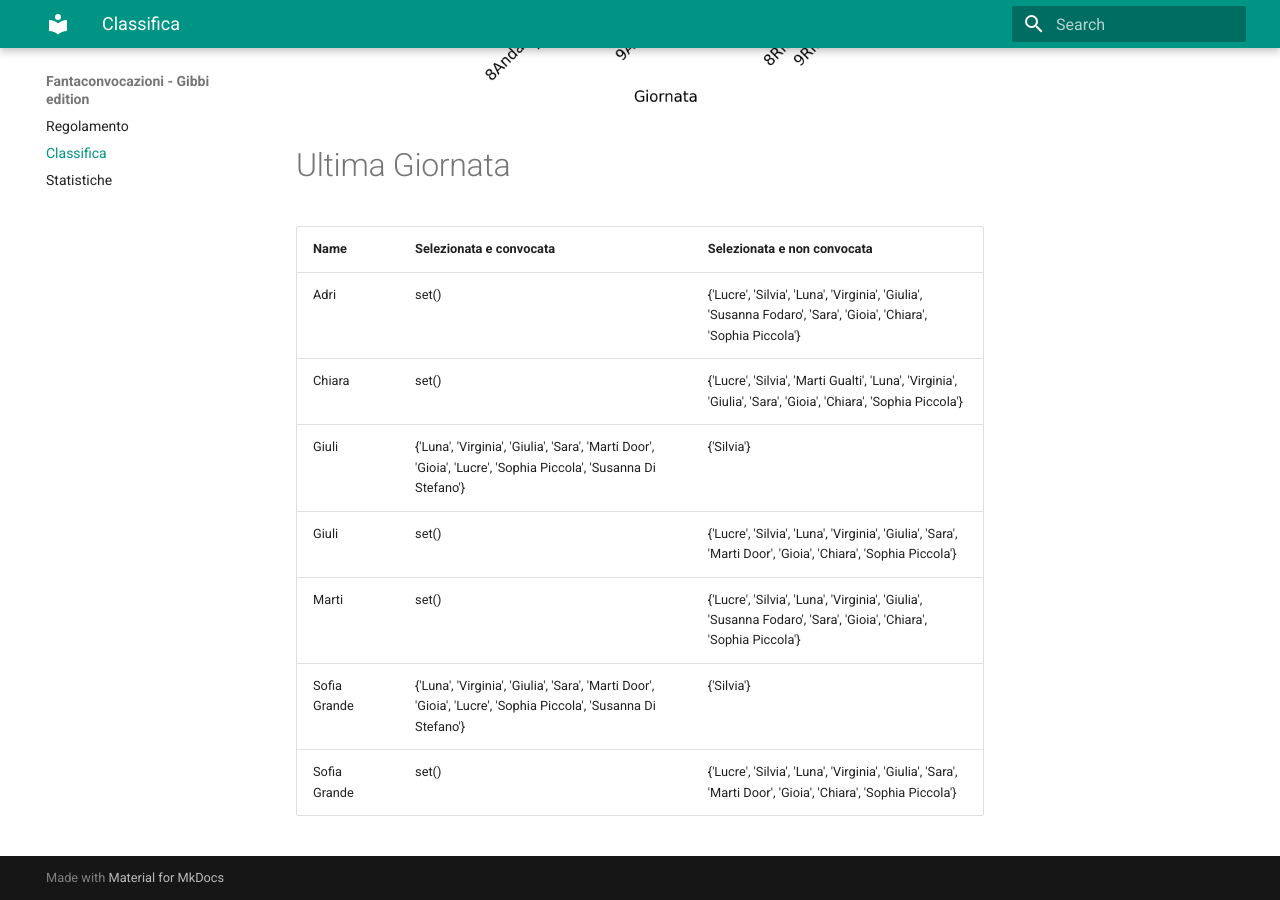
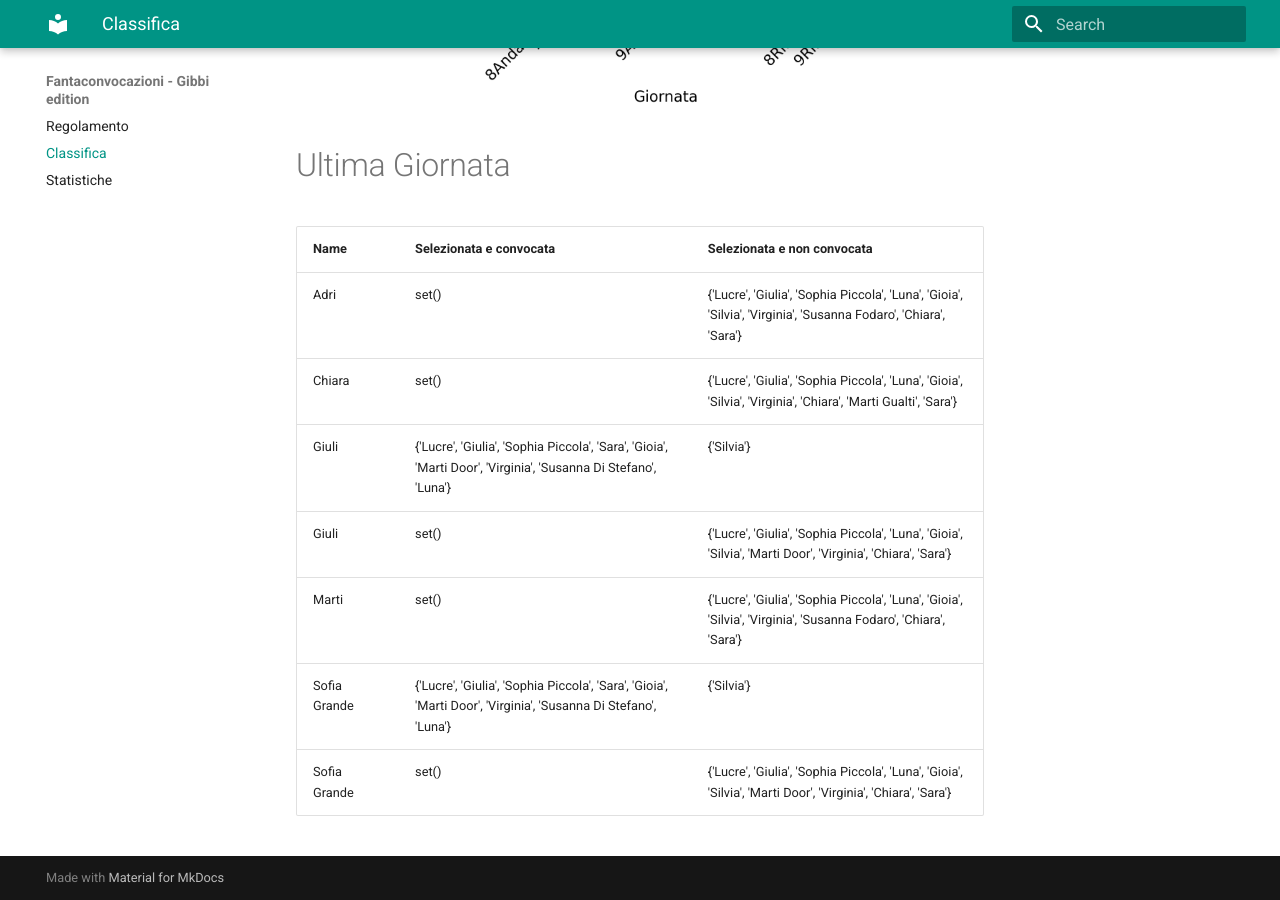
Before and after one commit to martinig94/fantagibbi, an MkDocs documentation site: the page built from docs/Classifica.md, in a window 1280 px wide and 900 px high, scrolled down 1003 px. Built offline with MkDocs 1.6.1 and Material for MkDocs 9.7.7, drawn with Linux system fonts in a browser that asks for light colours.

Commit message:
Auto-update from main.py

```diff
--- a/docs/Classifica.md
+++ b/docs/Classifica.md
@@ -18,11 +18,11 @@
 <!-- START_TABLE CORRECT -->
 | Name         | Selezionata e convocata                                                                                        | Selezionata e non convocata                                                                                      |
 |:-------------|:---------------------------------------------------------------------------------------------------------------|:-----------------------------------------------------------------------------------------------------------------|
-| Adri         | set()                                                                                                          | {'Lucre', 'Silvia', 'Luna', 'Virginia', 'Giulia', 'Susanna Fodaro', 'Sara', 'Gioia', 'Chiara', 'Sophia Piccola'} |
-| Chiara       | set()                                                                                                          | {'Lucre', 'Silvia', 'Marti Gualti', 'Luna', 'Virginia', 'Giulia', 'Sara', 'Gioia', 'Chiara', 'Sophia Piccola'}   |
-| Giuli        | {'Luna', 'Virginia', 'Giulia', 'Sara', 'Marti Door', 'Gioia', 'Lucre', 'Sophia Piccola', 'Susanna Di Stefano'} | {'Silvia'}                                                                                                       |
-| Giuli        | set()                                                                                                          | {'Lucre', 'Silvia', 'Luna', 'Virginia', 'Giulia', 'Sara', 'Marti Door', 'Gioia', 'Chiara', 'Sophia Piccola'}     |
-| Marti        | set()                                                                                                          | {'Lucre', 'Silvia', 'Luna', 'Virginia', 'Giulia', 'Susanna Fodaro', 'Sara', 'Gioia', 'Chiara', 'Sophia Piccola'} |
-| Sofia Grande | {'Luna', 'Virginia', 'Giulia', 'Sara', 'Marti Door', 'Gioia', 'Lucre', 'Sophia Piccola', 'Susanna Di Stefano'} | {'Silvia'}                                                                                                       |
-| Sofia Grande | set()                                                                                                          | {'Lucre', 'Silvia', 'Luna', 'Virginia', 'Giulia', 'Sara', 'Marti Door', 'Gioia', 'Chiara', 'Sophia Piccola'}     |
+| Adri         | set()                                                                                                          | {'Lucre', 'Giulia', 'Sophia Piccola', 'Luna', 'Gioia', 'Silvia', 'Virginia', 'Susanna Fodaro', 'Chiara', 'Sara'} |
+| Chiara       | set()                                                                                                          | {'Lucre', 'Giulia', 'Sophia Piccola', 'Luna', 'Gioia', 'Silvia', 'Virginia', 'Chiara', 'Marti Gualti', 'Sara'}   |
+| Giuli        | {'Lucre', 'Giulia', 'Sophia Piccola', 'Sara', 'Gioia', 'Marti Door', 'Virginia', 'Susanna Di Stefano', 'Luna'} | {'Silvia'}                                                                                                       |
+| Giuli        | set()                                                                                                          | {'Lucre', 'Giulia', 'Sophia Piccola', 'Luna', 'Gioia', 'Silvia', 'Marti Door', 'Virginia', 'Chiara', 'Sara'}     |
+| Marti        | set()                                                                                                          | {'Lucre', 'Giulia', 'Sophia Piccola', 'Luna', 'Gioia', 'Silvia', 'Virginia', 'Susanna Fodaro', 'Chiara', 'Sara'} |
+| Sofia Grande | {'Lucre', 'Giulia', 'Sophia Piccola', 'Sara', 'Gioia', 'Marti Door', 'Virginia', 'Susanna Di Stefano', 'Luna'} | {'Silvia'}                                                                                                       |
+| Sofia Grande | set()                                                                                                          | {'Lucre', 'Giulia', 'Sophia Piccola', 'Luna', 'Gioia', 'Silvia', 'Marti Door', 'Virginia', 'Chiara', 'Sara'}     |
 <!-- END_TABLE CORRECT -->
```
